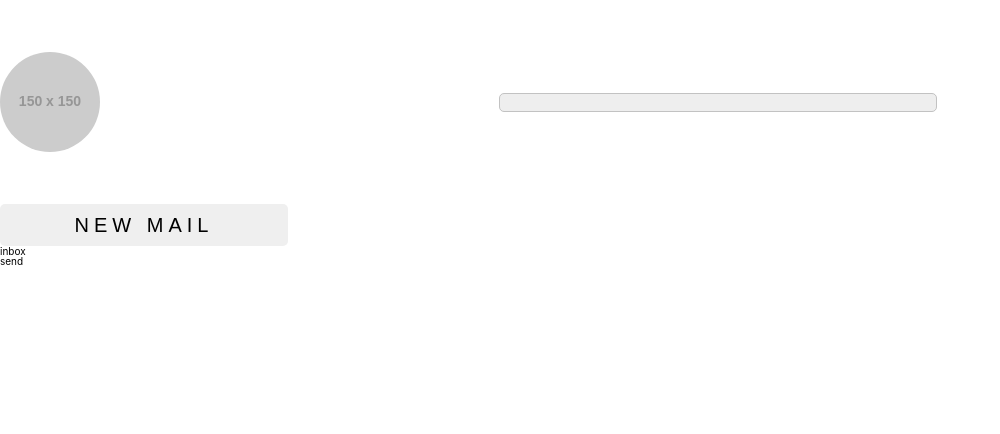
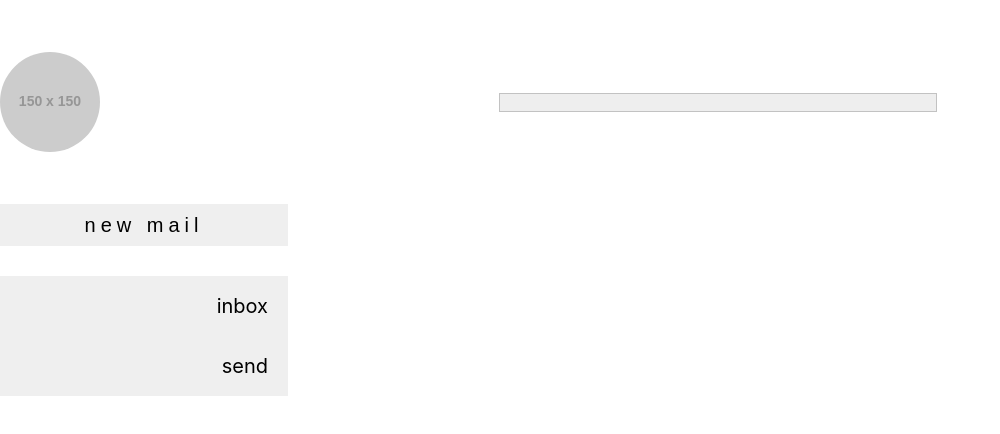
Before and after one commit to yamnyk/gmail-ref-mail-client, a React (Create React App) app: page / in a window 1280 px wide. Shown: the top 434 px of the page, without its empty margins (0-1000 px from the left). Built offline with nearby package versions, Linux system fonts and the light colour scheme.

Commit message:
SideMenu | add css

```diff
--- a/src/actions/mails/index.js
+++ b/src/actions/mails/index.js
@@ -1,7 +1,7 @@
 export const SEND_EMAIL = 'SEND_EMAIL';
 export const DEL_EMAIL = 'DEL_EMAIL';
 export const TOGGLE_NEW_MAIL_FORM = 'TOGGLE_NEW_MAIL_FORM';
-export const TOGGLE_UPDATE_EMAIL_LIST = 'TOGGLE_UPDATE_EMAIL_LIST';
+export const START_UPDATE_EMAIL_LIST = 'START_UPDATE_EMAIL_LIST';
 export const SUCCESS_UPDATE_EMAIL_LIST = 'SUCCESS_UPDATE_EMAIL_LIST';
 
 
@@ -35,7 +35,7 @@ export function delEmail(delID, mailList) {
 export function updateEmailList() {
 	return (dispatch) => {
 		dispatch({
-			type: TOGGLE_UPDATE_EMAIL_LIST,
+			type: START_UPDATE_EMAIL_LIST,
 		});
 		setTimeout(() => {
 			dispatch({type:SUCCESS_UPDATE_EMAIL_LIST});
--- a/src/components/DashBoard/DashBoardItem/index.js
+++ /dev/null
@@ -1,14 +0,0 @@
-import React, {Component} from 'react';
-import './DashBoardItem.scss'
-
-class DashBoardItem extends Component {
-	render() {
-		return (
-			<>
-				<li className="dash-board__item">{this.props.folderName}</li>
-			</>
-		);
-	}
-}
-
-export default DashBoardItem;
--- a/src/components/Header/Header.scss
+++ b/src/components/Header/Header.scss
@@ -17,7 +17,6 @@
     flex-basis: 30%;
     background-color: #eeeeee;
     border: 1px solid #c2c2c2;
-    border-radius: 0.5rem;
   }
 }
 
--- a/src/components/ModalWithForm/ModalWithForm.scss
+++ b/src/components/ModalWithForm/ModalWithForm.scss
@@ -4,6 +4,7 @@
   bottom: 2rem;
   right: 10rem;
   width: 30rem;
+  background-color: #6e6e6e;
 }
 
 .mail-modal {
@@ -61,14 +62,23 @@
     align-items: flex-end;
 
     &__field {
+      border: none;
       box-sizing: border-box;
       width: 80%;
-      margin: 1.5rem 0;
+      margin: 1.5rem 2rem 1.5rem 0;
       padding: 1rem 2rem;
 
       &:first-of-type {
         margin-top: 3rem;
       }
+    }
+
+    &__btn {
+      border: none;
+      background-color: #2c2c2caf;
+      color: #fff;
+      padding: 1rem 2rem;
+      margin: 1.5rem 2rem 3rem 0;
     }
   }
 }
--- /dev/null
+++ b/src/components/SideMenu/FolderList/FolderItem/FolderItem.scss
@@ -0,0 +1,12 @@
+.dash-board-item {
+  box-sizing: border-box;
+  font-size: 2rem;
+  text-align: right;
+  padding: 2rem 2rem;
+  cursor: pointer;
+  transition: 0.3s background-color ease;
+
+  &:hover {
+    background-color: #dfdfdf;
+  }
+}
--- /dev/null
+++ b/src/components/SideMenu/FolderList/FolderItem/index.js
@@ -0,0 +1,14 @@
+import React, {Component} from 'react';
+import './FolderItem.scss'
+
+class FolderItem extends Component {
+	render() {
+		return (
+			<>
+				<li className="dash-board-item">{this.props.folderName}</li>
+			</>
+		);
+	}
+}
+
+export default FolderItem;
--- a/src/components/SideMenu/FolderList/FolderList.scss
+++ b/src/components/SideMenu/FolderList/FolderList.scss
@@ -0,0 +1,4 @@
+.folder-list {
+  width: 100%;
+  background-color: #efefef;
+}
--- a/src/components/SideMenu/FolderList/index.js
+++ b/src/components/SideMenu/FolderList/index.js
@@ -1,10 +1,10 @@
 import React, {Component} from 'react';
 import { connect } from "react-redux";
-import DashBoardItem from "../../DashBoard/DashBoardItem";
-
+import FolderItem from "./FolderItem";
+import "./FolderList.scss"
 
 class FolderList extends Component {
-	collectPropNames(object) {
+	static collectPropNames(object) {
 		const res = [];
 		for(let prop in object) {
 			res.push(prop);
@@ -13,13 +13,15 @@ class FolderList extends Component {
 	}
 
 	render() {
-		const folders = this.collectPropNames(this.props.mailList).map((folder,index) => {
-			return <DashBoardItem key={index<<folder.length} folderName={folder}/>
+		const folders = FolderList.collectPropNames(this.props.mailList).map((folder, index) => {
+			return (
+				<FolderItem key={index<<folder.length} folderName={folder}/>
+			)
 		});
 
 		return (
 			<ul className="folder-list">
-				{folders}
+					{folders}
 			</ul>
 		);
 	}
--- a/src/components/SideMenu/NewMailButton/NewMailButton.scss
+++ b/src/components/SideMenu/NewMailButton/NewMailButton.scss
@@ -1,9 +1,15 @@
 .new-mail-btn {
   width: 100%;
   border: none;
-  border-radius: 5px;
   line-height: 4rem;
   font-size: 2rem;
-  text-transform: uppercase;
+  text-transform: lowercase;
   letter-spacing: 0.5rem ;
+  margin-bottom: 3rem;
+  cursor: pointer;
+  transition: 0.2s box-shadow ease;
+
+  &:hover {
+    box-shadow: 0 5px 10px 0 rgba(0, 0, 0, 0.2);
+  }
 }
--- a/src/reducers/mails/index.js
+++ b/src/reducers/mails/index.js
@@ -2,7 +2,7 @@ import {
 	SEND_EMAIL,
 	DEL_EMAIL,
 	TOGGLE_NEW_MAIL_FORM,
-	TOGGLE_UPDATE_EMAIL_LIST,
+	START_UPDATE_EMAIL_LIST,
 	SUCCESS_UPDATE_EMAIL_LIST
 } from '../../actions/mails'
 import mailList from "../../dummy-data/dummy";
@@ -11,6 +11,7 @@ const initialState = {
 	mailList: {...mailList},
 	newMailFormToggle: false,
 	isEmailListUpdatng: false,
+	currentFolder: 'inbox',
 };
 
 
@@ -20,7 +21,7 @@ function mails(state = initialState, action) {
 			return {...state, newMailFormToggle: !state.newMailFormToggle};
 		case SEND_EMAIL:
 		case DEL_EMAIL:
-		case TOGGLE_UPDATE_EMAIL_LIST:
+		case START_UPDATE_EMAIL_LIST:
 			return {...state, isEmailListUpdating: true};
 		case SUCCESS_UPDATE_EMAIL_LIST:
 			return {...state, ...action.payload, isEmailListUpdating: false};
```
Also changed, not shown: src/components/DashBoard/DashBoardItem/DashBoardItem.scss (deleted).
